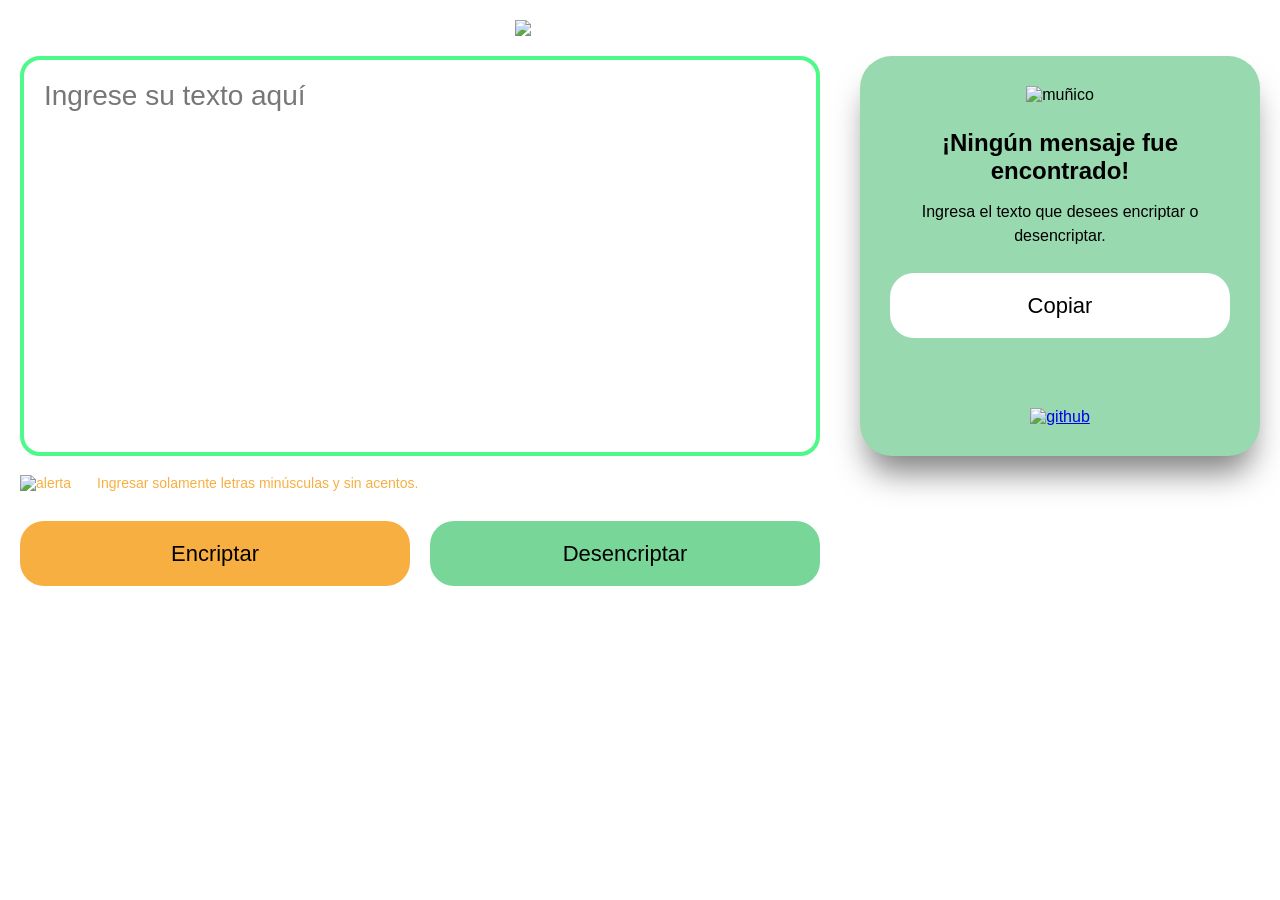
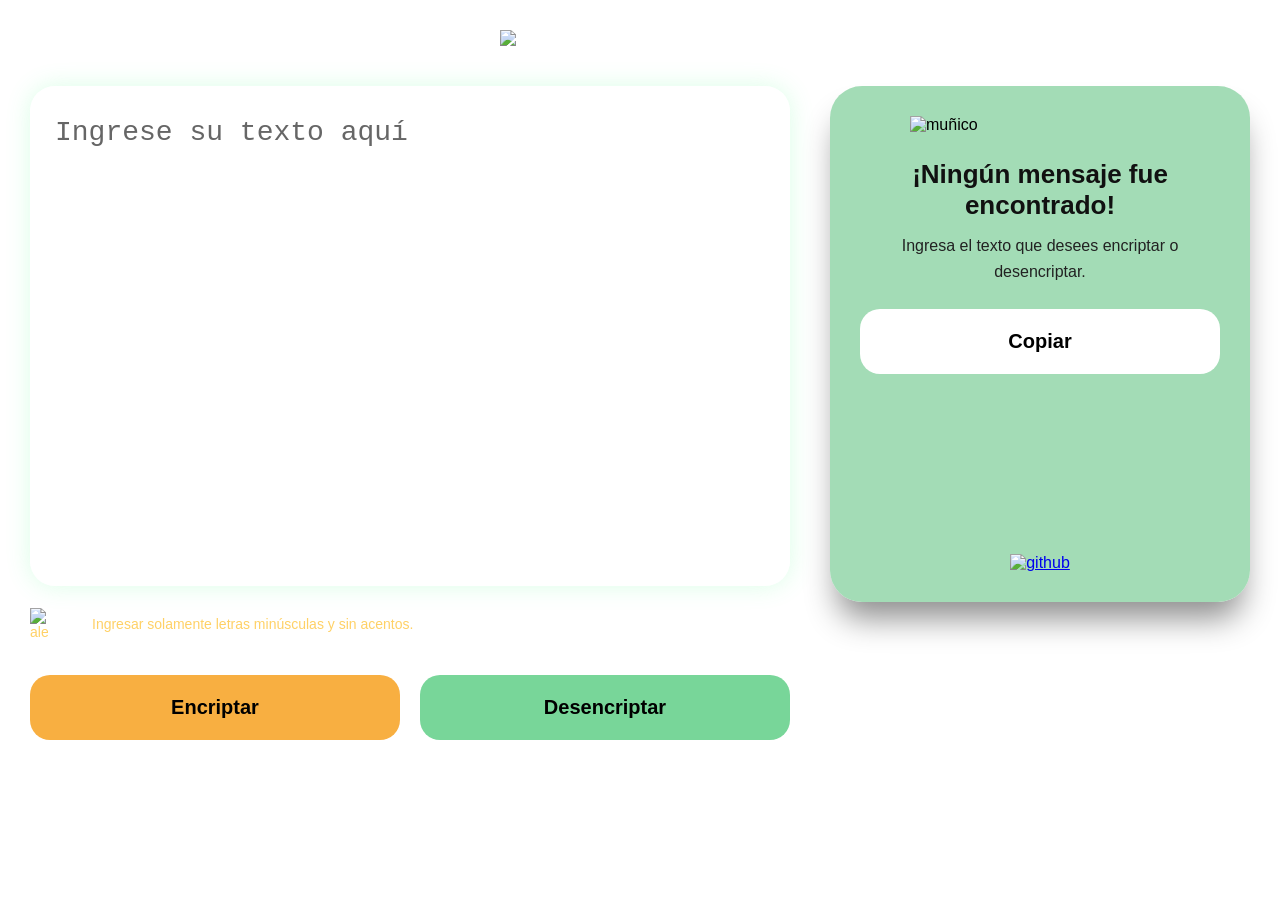

Update style.css

--- a/style.css
+++ b/style.css
@@ -2,16 +2,24 @@
     margin:0;
     padding:0;
     box-sizing:border-box;
-    font-family:'Inter', sans-serif;
+}
+
+html,
+body{
+    overflow-x:hidden;
 }
 
 body{
+    min-height:100vh;
+
+    font-family:'Inter', sans-serif;
+
     background-image:url("backgrnd.png");
     background-size:cover;
     background-position:center;
     background-repeat:no-repeat;
-    min-height:100vh;
-    padding:20px;
+
+    padding:30px;
 }
 
 /* HEADER */
@@ -20,31 +28,35 @@ header{
     width:100%;
     display:flex;
     justify-content:center;
-    margin-bottom:20px;
+    margin-bottom:40px;
 }
 
 header img{
-    max-width:250px;
     width:100%;
+    max-width:280px;
+    height:auto;
 }
 
 /* MAIN */
 
 main{
     width:100%;
+
     display:flex;
     justify-content:center;
     align-items:flex-start;
+
     gap:40px;
+
     flex-wrap:wrap;
 }
 
-/* SECCIÓN 1 */
+/* SECCION 1 */
 
 .seccion1{
     flex:1;
-    min-width:300px;
-    max-width:800px;
+    min-width:320px;
+    max-width:850px;
 }
 
 .contenedorcajatexto{
@@ -53,19 +65,31 @@ main{
 
 .cajatexto{
     width:100%;
-    min-height:400px;
-    padding:20px;
-    border:4px solid #4df989;
-    border-radius:20px;
-    background:rgba(255,255,255,0.8);
-    color:#000;
-    font-size:28px;
+    min-height:500px;
+
+    padding:25px;
+
+    border:none;
+    border-radius:25px;
+
     resize:none;
     outline:none;
+
+    background:rgba(255,255,255,0.82);
+
+    backdrop-filter:blur(8px);
+
+    color:#000;
+
+    font-size:28px;
+    line-height:1.6;
+
+    box-shadow:
+    0 0 25px rgba(77,249,137,0.2);
 }
 
 .cajatexto::placeholder{
-    color:#777;
+    color:#666;
 }
 
 /* ALERTA */
@@ -73,10 +97,18 @@ main{
 .alerta{
     display:flex;
     align-items:center;
+
     gap:10px;
-    margin-top:15px;
-    color:#f8af41;
+
+    margin-top:18px;
+
+    color:#ffd166;
+
     font-size:14px;
+}
+
+.alerta img{
+    width:18px;
 }
 
 /* BOTONES */
@@ -84,7 +116,9 @@ main{
 .contenedor-botones{
     display:flex;
     gap:20px;
-    margin-top:30px;
+
+    margin-top:35px;
+
     flex-wrap:wrap;
 }
 
@@ -92,13 +126,20 @@ main{
 .btn-desencriptar,
 .btn-copiar{
     flex:1;
+
     min-width:220px;
+
     height:65px;
+
     border:none;
-    border-radius:24px;
-    font-size:22px;
+    border-radius:20px;
+
+    font-size:20px;
+    font-weight:600;
+
     cursor:pointer;
-    transition:0.3s;
+
+    transition:0.25s ease;
 }
 
 .btn-encriptar{
@@ -110,63 +151,88 @@ main{
 }
 
 .btn-copiar{
-    background:#fff;
+    background:#ffffff;
 }
 
 .btn-encriptar:hover,
 .btn-desencriptar:hover,
 .btn-copiar:hover{
-    transform:scale(1.03);
+    transform:translateY(-2px) scale(1.02);
 }
 
-/* SECCIÓN 2 */
+/* SECCION 2 */
 
 .seccion2{
     width:100%;
-    max-width:400px;
-    background:#99d9af;
+    max-width:420px;
+
+    background:rgba(153,217,175,0.9);
+
+    backdrop-filter:blur(10px);
+
     border-radius:32px;
+
     padding:30px;
+
     display:flex;
     flex-direction:column;
     align-items:center;
+
     gap:25px;
-    box-shadow:0px 24px 32px -8px rgba(0,0,0,0.5);
+
+    box-shadow:
+    0px 24px 32px -8px rgba(0,0,0,0.45);
 }
 
-/* IMAGEN */
+/* RANA */
+
+.contenedormunieco{
+    width:100%;
+
+    display:flex;
+    justify-content:center;
+}
 
 .contenedormunieco img{
     width:100%;
-    max-width:300px;
+    max-width:260px;
+    height:auto;
 }
 
-/* TEXTOS */
+/* TEXTO */
 
 .contenedor-parrafo{
     text-align:center;
 }
 
 .contenedor-parrafo h3{
-    font-size:24px;
-    margin-bottom:15px;
+    font-size:26px;
+    margin-bottom:12px;
+    color:#111;
 }
 
 .contenedor-parrafo p{
     font-size:16px;
-    line-height:1.5;
+    line-height:1.6;
+    color:#222;
 }
 
 /* RESULTADO */
 
 .contenedor-resultado{
     width:100%;
-    word-wrap:break-word;
+    min-height:120px;
 }
 
-.contenedor-resultado p{
+.texto-resultado{
     font-size:24px;
+    line-height:1.7;
+
     color:#000;
+
+    white-space:pre-wrap;
+    overflow-wrap:break-word;
+    word-break:break-word;
 }
 
 /* COPIAR */
@@ -180,19 +246,43 @@ main{
 /* GITHUB */
 
 .contenedor-github{
-    margin-top:20px;
+    margin-top:10px;
 }
 
 .contenedor-github img{
-    width:50px;
+    width:55px;
+    height:auto;
+
+    transition:0.3s;
+}
+
+.contenedor-github img:hover{
+    transform:scale(1.1);
+}
+
+/* OCULTAR */
+
+.ocultar{
+    display:none;
+}
+
+/* SCROLL */
+
+::-webkit-scrollbar{
+    width:8px;
+}
+
+::-webkit-scrollbar-thumb{
+    background:#4df989;
+    border-radius:20px;
 }
 
 /* RESPONSIVE */
 
-@media (max-width:768px){
+@media(max-width:900px){
 
     body{
-        padding:15px;
+        padding:18px;
     }
 
     main{
@@ -200,8 +290,12 @@ main{
         align-items:center;
     }
 
+    .seccion1{
+        width:100%;
+    }
+
     .cajatexto{
-        min-height:300px;
+        min-height:320px;
         font-size:22px;
     }
 
